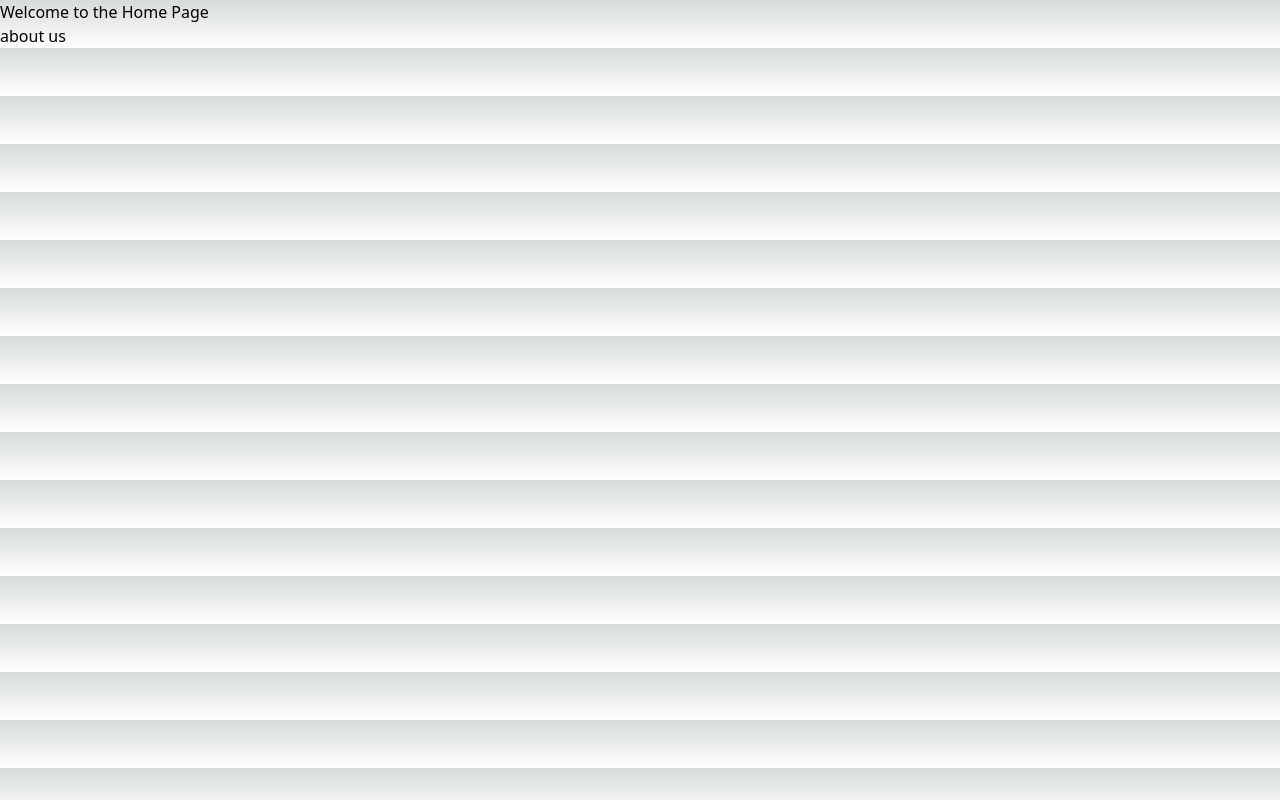
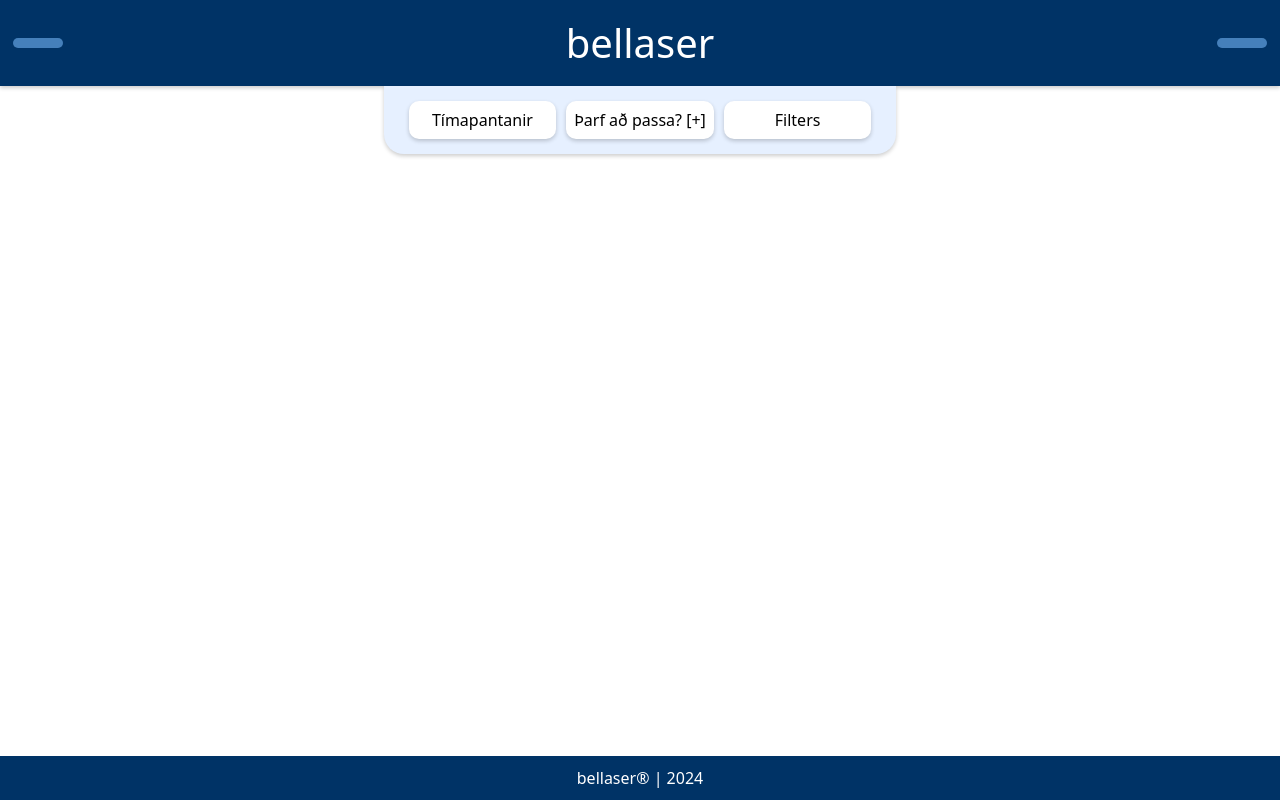
Before and after one commit to Vefforritun-2-hopur-2/Bellaser, a Next.js app in the folder bellester/: page / in a window 1280 px wide. Built offline with nearby package versions, Linux system fonts and the light colour scheme.

Commit message:
Breytti main page skjalinu og bætti við header og byrjunar CSS Þarf ennþá að finna út Tailwind

```diff
--- a/bellester/package.json
+++ b/bellester/package.json
@@ -17,7 +17,7 @@
     "@types/node": "^20",
     "@types/react": "^18",
     "@types/react-dom": "^18",
-    "autoprefixer": "^10.0.1",
+    "autoprefixer": "^10.4.19",
     "eslint": "^8",
     "eslint-config-next": "14.1.4",
     "postcss": "^8",
--- a/bellester/src/app/globals.css
+++ b/bellester/src/app/globals.css
@@ -6,6 +6,7 @@
   --foreground-rgb: 0, 0, 0;
   --background-start-rgb: 214, 219, 220;
   --background-end-rgb: 255, 255, 255;
+  --shadow: 0 2px 4px rgba(0, 0, 0, 0.2);
 }
 
 @media (prefers-color-scheme: dark) {
@@ -17,13 +18,116 @@
 }
 
 body {
-  color: rgb(var(--foreground-rgb));
-  background: linear-gradient(
-      to bottom,
-      transparent,
-      rgb(var(--background-end-rgb))
-    )
-    rgb(var(--background-start-rgb));
+  color: black;
+  background-color: white;
+}
+
+*{
+  font-family: "Autour One", system-ui;
+}
+
+
+header {
+  position: fixed;
+  display: block;
+  justify-content: space-between;
+  align-items: center;
+  text-align: center;
+  top: 0;
+  left: 0;
+  width: 100%;
+  z-index: 1000;
+}
+
+header a{
+  color: white;
+  transition: transform 0.2s;
+}
+
+header a:hover{
+  text-decoration: underline;
+  transform: scale(1.1);
+}
+
+.headerDiv {
+  background-color: #003366;
+  color: white;
+  display: flex;
+  justify-content: space-between;
+  align-items: center;
+  width: 100%;
+  padding: 1%;
+  box-shadow: var(--shadow);
+}
+
+.headerDiv a{
+  text-decoration: none;
+}
+
+.menu-icon,
+.profile-icon {
+  font-size: 40px;
+  text-decoration: none;
+  color: white;
+  background-color: rgb(69, 128, 187);
+  padding: 5px;
+  width: 50px;
+  border-radius: 15px;
+  transition: transform 0.3s;
+}
+
+.menu-icon:hover,
+.profile-icon:hover{
+  transform: scale(1.1);
+  cursor: pointer;
+}
+
+.logo {
+  font-size: 40px;
+}
+
+nav {
+  display: block;
+  margin-right: auto;
+  margin-left: auto;
+  background-color: #e6f0ff;
+  padding: 10px;
+  width: 40%;
+  text-align: center;
+  border-bottom-left-radius: 20px;
+  border-bottom-right-radius: 20px;
+  box-shadow: var(--shadow);
+  color: black;
+}
+
+.nav-button{
+  background-color: #ffffff;
+  padding: 7px;
+  margin: 5px;
+  cursor: pointer;
+  width: 30%;
+  border-radius: 10px;
+  border: none;
+  box-shadow: var(--shadow);
+  color: black;
+}
+
+.nav-button:hover {
+  background-color: #f2f2f2;
+}
+
+li{
+  color: black;
+}
+
+footer {
+  background-color: #003366;
+  color: white;
+  text-align: center;
+  padding: 10px;
+  position: fixed;
+  bottom: 0;
+  width: 100%;
 }
 
 @layer utilities {
--- a/bellester/src/app/page.tsx
+++ b/bellester/src/app/page.tsx
@@ -1,12 +1,15 @@
 import React from 'react';
-import {Linkbutton} from '../components'
+import { Header, Footer, Navbar } from '../components'; // Adjust the path accordingly
 
-export default function Home() {
+function App() {
   return (
     <div>
-      <h1>Welcome to the Home Page</h1>
-      {/* Meira innihald hér */}
-      <Linkbutton link='about' text='about us'/>
+      <Header />
+      {/* Other content of your application */}
+      <Navbar />
+      <Footer />
     </div>
   );
-};
+}
+
+export default App;
--- a/bellester/src/components.tsx
+++ b/bellester/src/components.tsx
@@ -5,12 +5,41 @@ export function Linkbutton(props:{link:string,text:string})
     return <a href={props.link}>{props.text}</a>
 }
 
+export const Header = () =>{
 
+  return (
+  <header>
+    <div>
+      {/* Meira innihald hér */}
+
+    </div>
+    <div className="headerDiv">
+            <div className="menu-icon" id="menu"><i className="fa fa-bars"></i></div>
+            <a href="/"><div className="logo">bellaser</div></a>
+            <a href="/login"><div className="profile-icon"><i className="fa fa-user"></i></div></a>
+        </div>
+        {/* <nav id="dropdown-menu" className="dropdown-menu">
+            <ul>
+                <li><Linkbutton link='' text='Home'/></li>
+                <li><Linkbutton link='about' text='About Us'/></li>
+                <li><Linkbutton link='contact' text='Contact'/></li>
+                <li><Linkbutton link='help' text='Help'/></li>
+            </ul>
+        </nav> */}
+
+        <nav>
+            <button className="nav-button"><i className="fa fa-calendar"></i> Tímapantanir</button>
+            <a href="/login"><button className="nav-button">Þarf að passa? [+]</button></a>
+            <button className="nav-button">Filters <i className="fa fa-th-list"></i></button>
+        </nav>
+  </header>
+  );
+};
 
 export const Footer = () => {
   return (
     <footer>
-      {/* Innsetning á footer hér */}
+      bellaser® | 2024
     </footer>
   );
 };
```
Also changed, not shown: bellester/src/app/help/page.tsx (added, +12 -0 lines), 1 other file (tests, documents, lock files or other folders).
